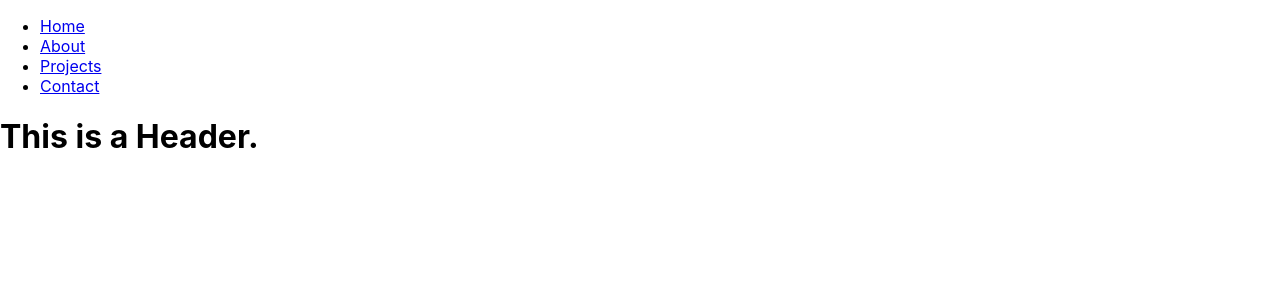
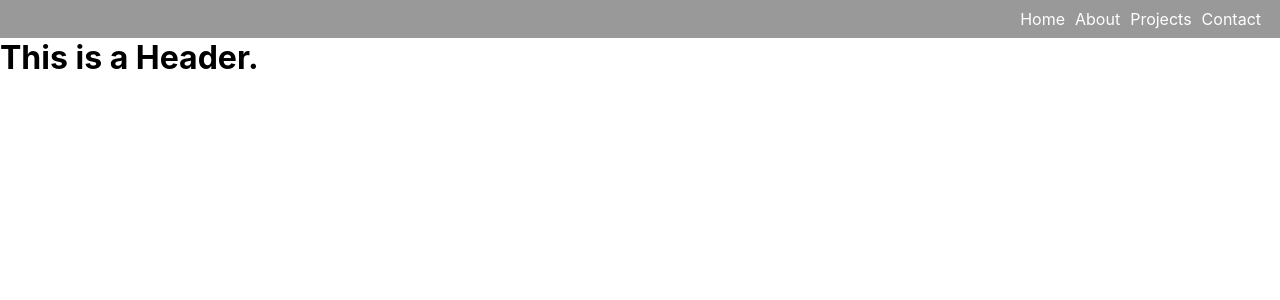
Before and after one commit to xiaozhao1111/react-portfolio, a React (Create React App) app: page / in a window 1280 px wide. Shown: the top 300 px of the page. Built offline with nearby package versions, Linux system fonts and the light colour scheme.

Commit message:
Navbar component completed

```diff
--- a/src/index.css
+++ b/src/index.css
@@ -1,5 +1,6 @@
-body {
+* {
   margin: 0;
+  padding: 0;
   font-family: -apple-system, BlinkMacSystemFont, 'Segoe UI', 'Roboto', 'Oxygen',
     'Ubuntu', 'Cantarell', 'Fira Sans', 'Droid Sans', 'Helvetica Neue',
     sans-serif;
@@ -7,7 +8,26 @@ body {
   -moz-osx-font-smoothing: grayscale;
 }
 
-code {
-  font-family: source-code-pro, Menlo, Monaco, Consolas, 'Courier New',
-    monospace;
+/* Style for Navbar */
+.nav {
+  display: flex;
+  justify-content: flex-end;
+  background-color: #999;
+  padding: 9px;
+
 }
+
+.nav a {
+  color: #fff;
+  text-decoration: none;
+  margin-right: 10px;
+}
+
+.nav a:hover {
+  color:bisque;
+  text-decoration: underline;
+}
+
+.nav-item {
+  list-style: none;
+}
```
